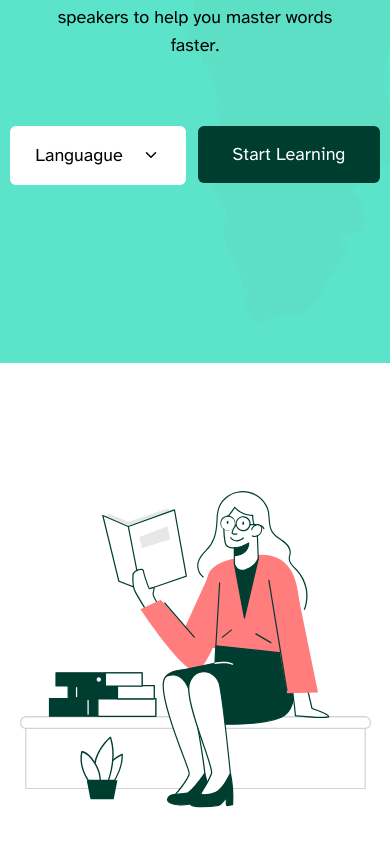
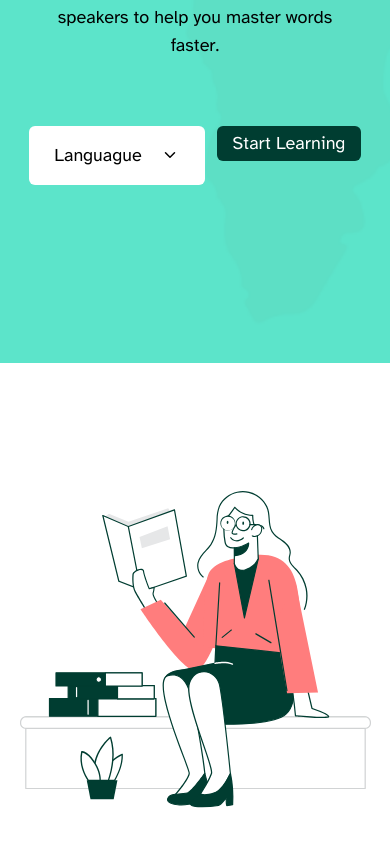
Before and after one commit to Leo-Cata/Dialect-Project, a React (Vite) app: page / in a window 390 px wide. Shown: the part 822-1664 px from the top of the page. Built offline with nearby package versions, Linux system fonts and the light colour scheme.

Commit message:
learning button fixed

```diff
--- a/src/components/LearningButton.jsx
+++ b/src/components/LearningButton.jsx
@@ -3,7 +3,7 @@ import React from 'react';
 const LearningButton = () => {
   return (
     <div>
-      <button className="bg-mainFont rounded-md py-[15px] px-[35px] text-white">
+      <button className="bg-mainFont rounded-md py-1 sm:py-4 px-4 sm:px-9 text-white">
         Start Learning
       </button>
     </div>
```
